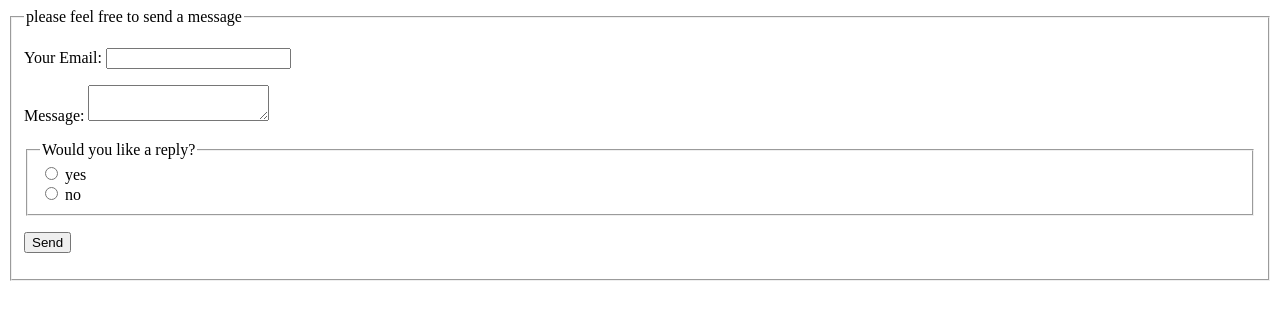
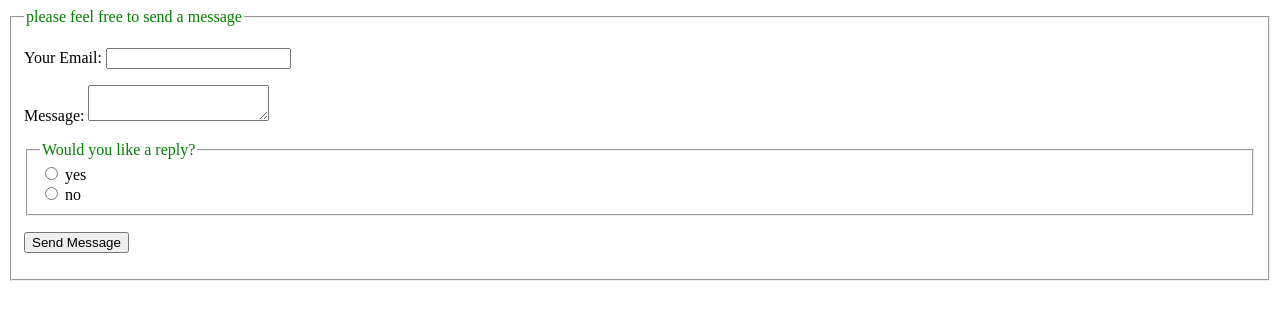
Before and after one commit to IManaloIDMX225/form-example, a plain HTML site: page index.html in a window 1280 px wide. Drawn offline with Linux system fonts and the light colour scheme.

Commit message:
add some style

```diff
--- a/index.html
+++ b/index.html
@@ -1,3 +1,13 @@
+<!DOCTYPE html>
+<html>
+<head>
+<style>
+legend {color:green;}
+p {color:black;}
+</style>
+</head>
+<body>
+
 <form name="contact" method="POST" data-netlify="true">
     <fieldset>
         <legend>please feel free to send a message</legend>
@@ -16,7 +26,10 @@
             <input type="radio" name="reply" value="no"> no<br>
         </fieldset>
         <p>
-            <button type="submit">Send</button>
+            <button type="submit">Send Message</button>
         </p>
     </fieldset>
 </form>
+
+</body>
+</html>
```
